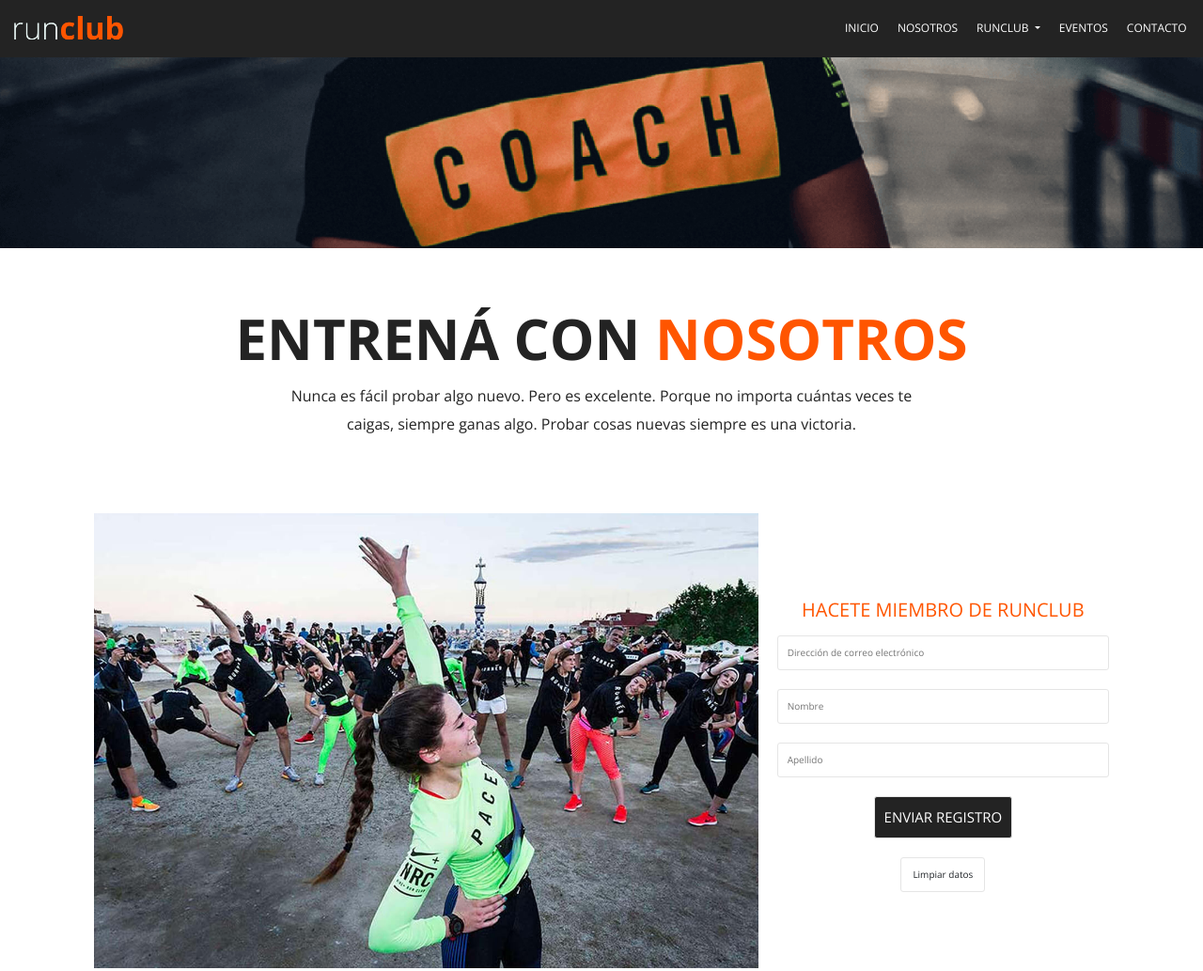
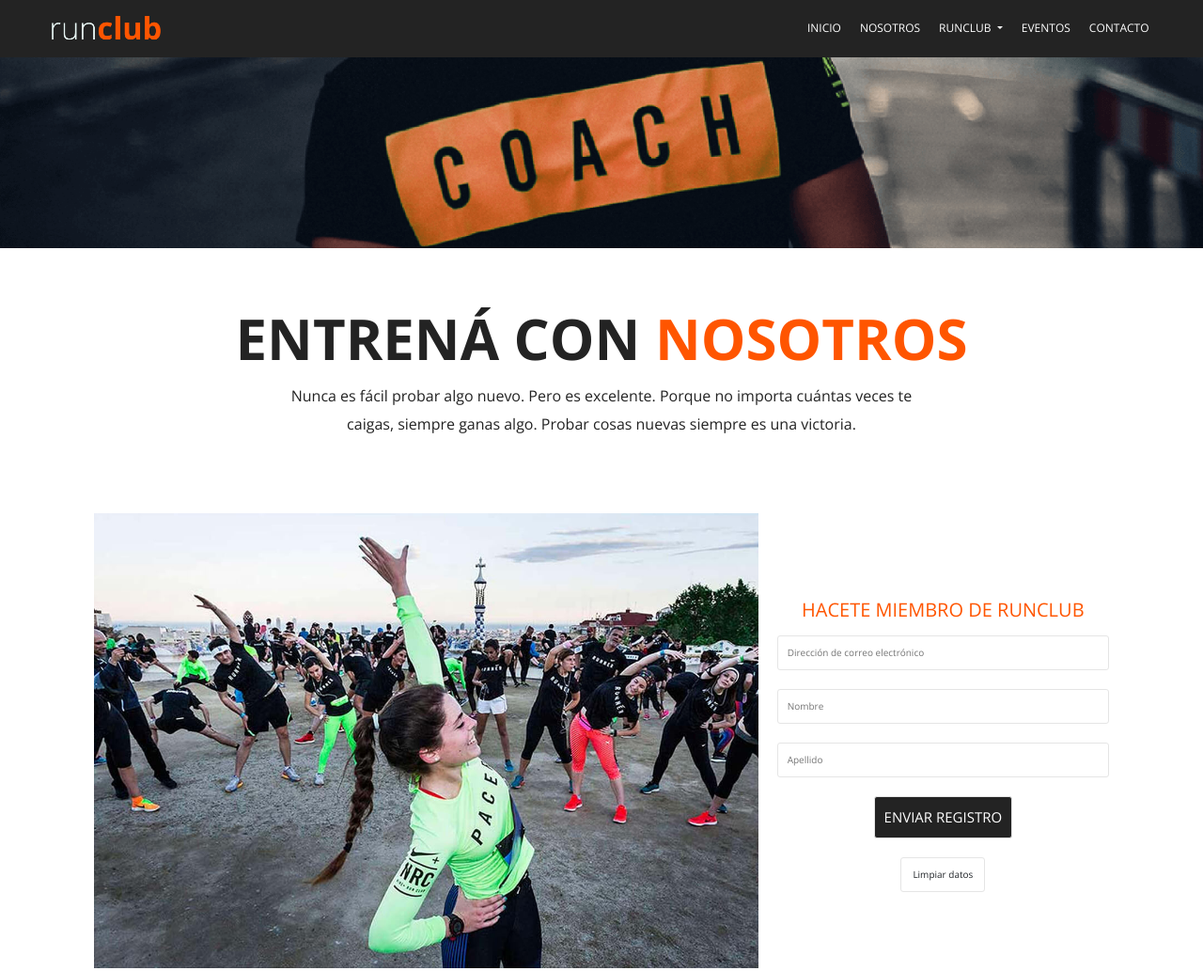
Before and after one commit to alvaroguzmandg/coderhouse, a website: page contacto.html in a window 1280 px wide. Shown: the top 1033 px of the page at 94% size. Drawn offline with nearby package versions, Linux system fonts and the light colour scheme.

Commit message:
Ajuste tamaño menu a <1366

```diff
--- a/contacto.html
+++ b/contacto.html
@@ -18,7 +18,7 @@
 
 <body>
     <header>
-        <nav class="navbar navbar-expand-lg navbar-dark bloqueContenido--xl">
+        <nav class="navbar navbar-expand-lg navbar-dark bloqueContenido--lg">
             <div class="container-fluid">
                 <a class="navbar-brand logoSitio" href="./index.html"><img src="./images/logo-runclub.png" alt="Logo"></a>
                 <button class="navbar-toggler" type="button" data-bs-toggle="collapse" data-bs-target="#navbarNavDropdown" aria-controls="navbarNavDropdown" aria-expanded="false" aria-label="Toggle navigation">
```
Also changed, not shown: eventos.html (+1 -1 lines), galeria-evento.html (+1 -1 lines), index.html (+1 -1 lines), nosotros.html (+1 -1 lines), pagina-no-encontrada.html (+1 -1 lines), runclub.html (+1 -1 lines).
